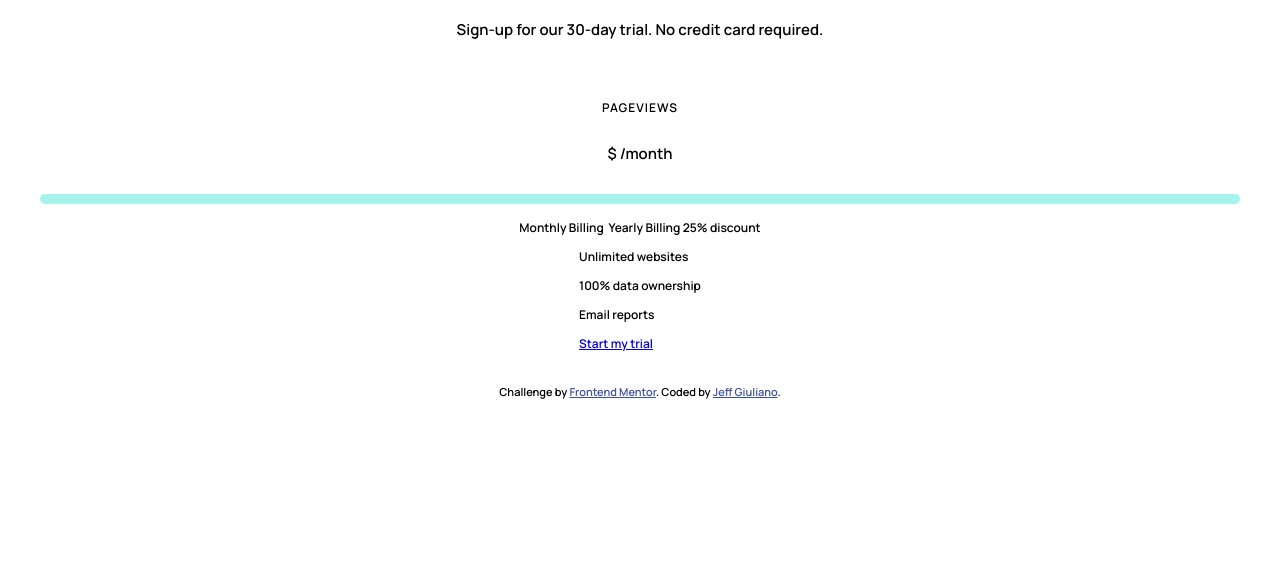
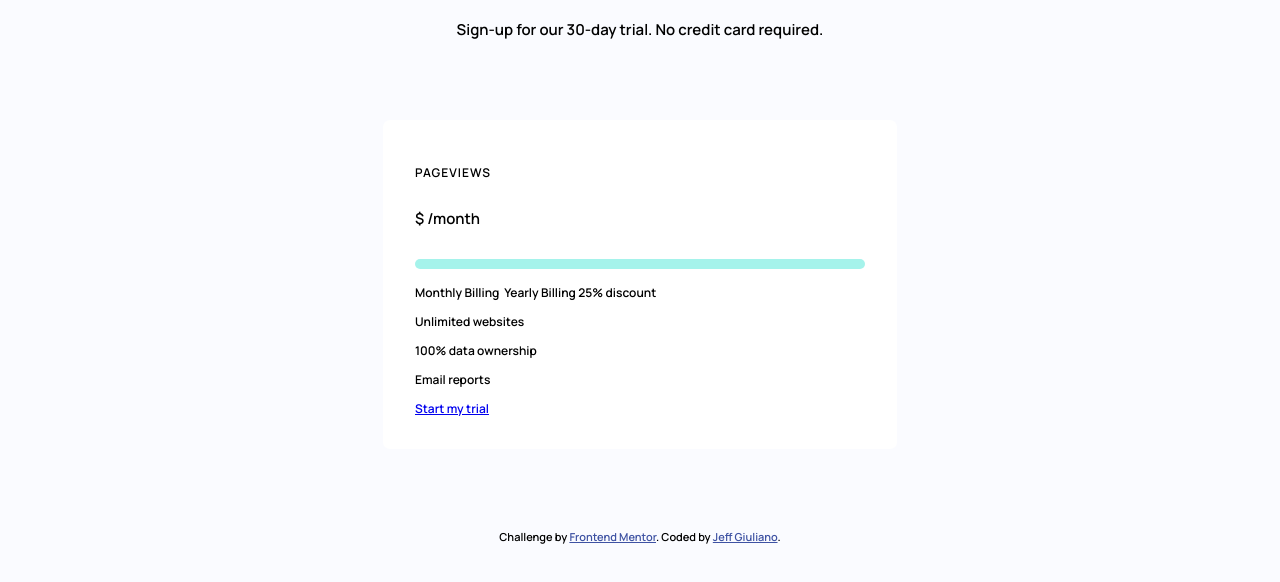
Before and after one commit to jgiuliano8/Interactive-Pricing-Component, a plain HTML site: page index.html in a window 1280 px wide. Shown: the part 68-650 px from the top of the page. Drawn offline with Linux system fonts and the light colour scheme.

Commit message:
Moved back to grid after seeing a wireframe I made. Separated main pricing component from body background. Rounded component's corners.

```diff
--- a/index.html
+++ b/index.html
@@ -35,7 +35,7 @@
     <h1>Simple, traffic-based pricing</h1>
     <p class="intro">Sign-up for our 30-day trial. No credit card required.</p>
 
-    <div class="pricing-comp-flex-container">
+    <div class="pricing-comp-grid-container">
       <p class="pageviews">Pageviews</p>
       <p class="pricing">$ /month</p>
       <div class="slider"></div>
--- a/styles.css
+++ b/styles.css
@@ -1,6 +1,7 @@
 body {
   box-sizing: border-box;
   font-family: Manrope, Arial, Helvetica, sans-serif;
+  background-color: hsl(230, 100%, 99%);
 }
 
 /**************/
@@ -32,11 +33,12 @@ h1,
   text-align: center;
 }
 
-.pricing-comp-flex-container {
-  display: flex;
-  flex-direction: column;
-  align-items: center;
+.pricing-comp-grid-container {
+  display: grid;
   padding: 2em;
+  width: 80%;
+  max-width: 450px;
+  margin: 5em auto;
 }
 
 .billing--span,
@@ -47,6 +49,10 @@ h1,
 /**************/
 /* Components */
 /**************/
+.pricing-comp-grid-container {
+  background-color: #fff;
+  border-radius: 7px;
+}
 
 .slider {
   background-color: hsl(174, 77%, 80%);
```
